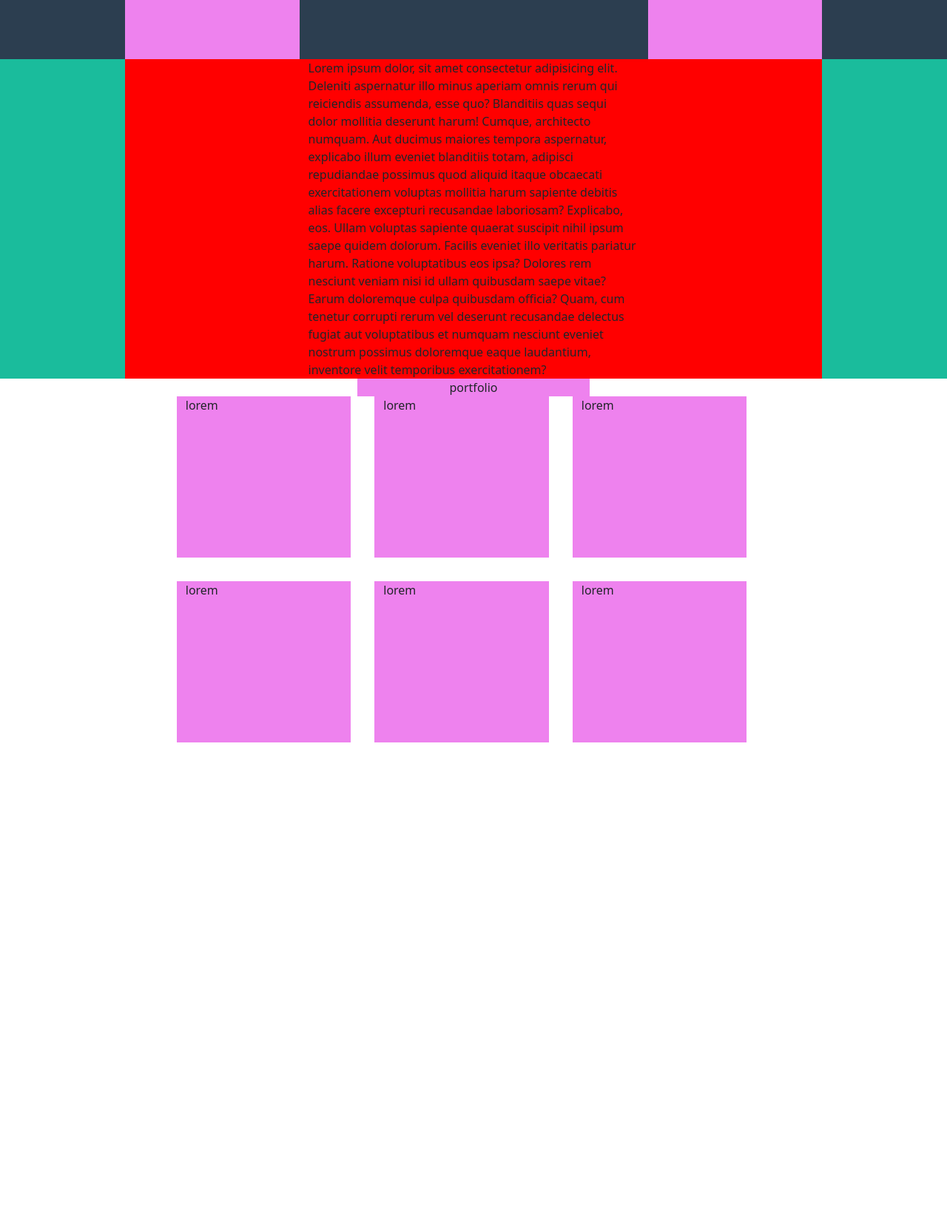
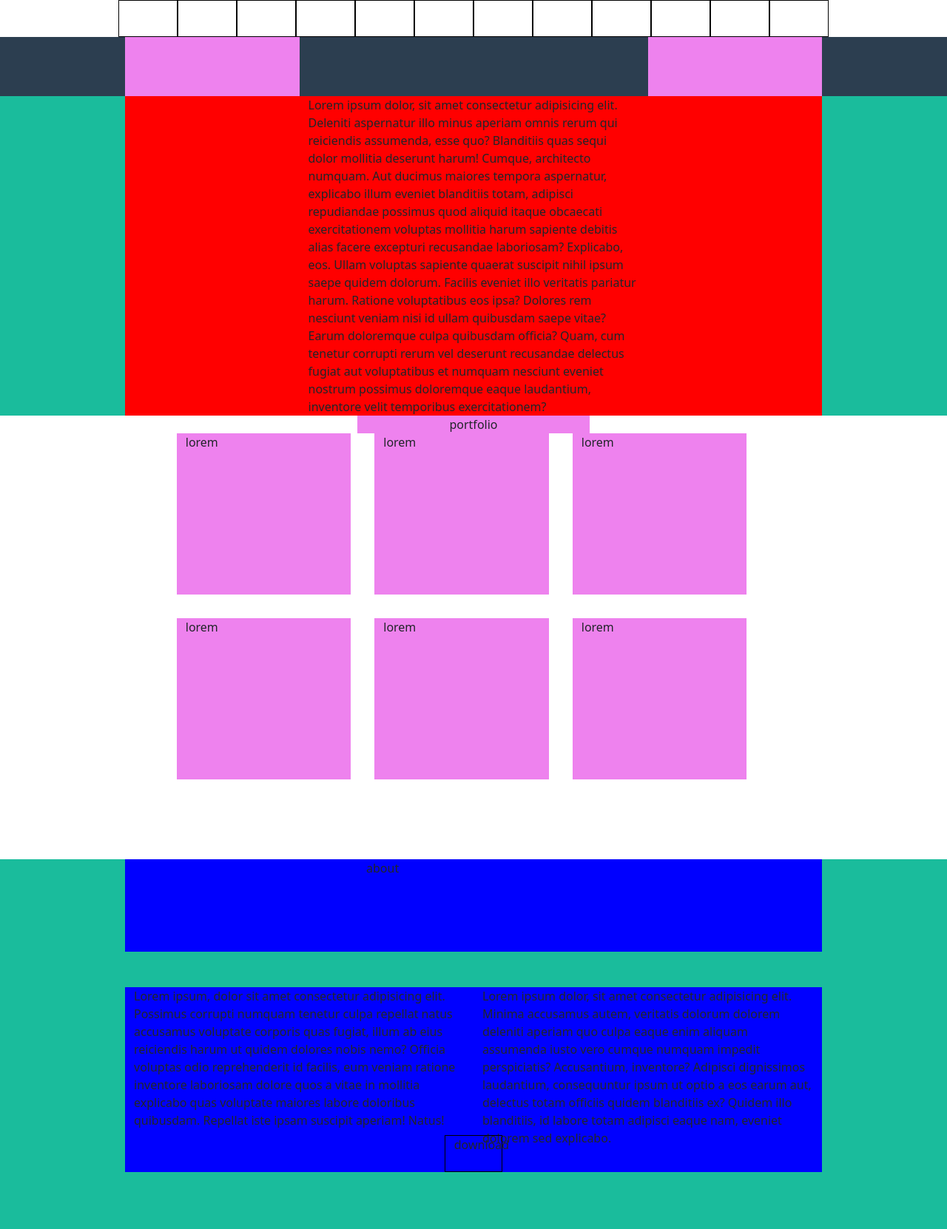
Before and after one commit to Frampolz/html-css-bootstrap-freelancer, a plain HTML site: page index.html in a window 1280 px wide. Shown: the whole page at 74% size. Before the commit the page ends 1112 px from the top, so only its background shows below. Drawn offline with nearby package versions, Linux system fonts and the light colour scheme.

Commit message:
add second section

```diff
--- a/css/style.css
+++ b/css/style.css
@@ -1,6 +1,16 @@
 :root {
     --bc-green: #1ABC9C;
     --bc-grey: #2c3e50;
+}
+
+.first_row {
+    display: flex;
+    justify-content: center;
+}
+
+.col-1 {
+    border: 1px solid black;
+    height: 50px;
 }
 
 /* common */
@@ -56,3 +66,7 @@
     margin-bottom: 2em;
 
 }
+
+.second_sec {
+    height: 500px;
+}
--- a/index.html
+++ b/index.html
@@ -12,6 +12,23 @@
     <title>Document</title>
 </head>
 <body>
+    <div class="first_row">
+        <div class="row w-75 ">
+            <div class="col-1"></div>
+            <div class="col-1"></div>
+            <div class="col-1"></div>
+            <div class="col-1"></div>
+            <div class="col-1"></div>
+            <div class="col-1"></div>
+            <div class="col-1"></div>
+            <div class="col-1"></div>
+            <div class="col-1"></div>
+            <div class="col-1"></div>
+            <div class="col-1"></div>
+            <div class="col-1"></div>
+        </div>
+
+    </div>
     <header>
         <div class="container-fluid pad-reset">
             <div class="container-fluid menu_bc justify-content-center flex">
@@ -49,7 +66,26 @@
                 <div class="col-3 col-color1 ">lorem</div>
             </div>
         </div>
-
+        <div class="container-fluid second_sec container_bc">
+            <div class="row w-75 h-25 mb-5 justify-content-center m-auto col_bc">
+                <div class="col-4">
+                    about
+                </div>
+            </div>
+            <div class="row w-75 h-25 justify-content-center m-auto col_bc">
+                <div class="col-6">
+                    Lorem ipsum, dolor sit amet consectetur adipisicing elit. Possimus corrupti numquam tenetur culpa repellat natus accusamus voluptate corporis quas fugiat, illum ab eius reiciendis harum ut quidem dolores nobis nemo?
+                    Officia voluptas odio reprehenderit id facilis, eum veniam ratione inventore laboriosam dolore quos a vitae in mollitia explicabo quas voluptate maiores labore doloribus quibusdam. Repellat iste ipsam suscipit aperiam! Natus!
+                </div>
+                <div class="col-6">
+                    Lorem ipsum dolor, sit amet consectetur adipisicing elit. Minima accusamus autem, veritatis dolorum dolorem deleniti aperiam quo culpa eaque enim aliquam assumenda iusto vero cumque numquam impedit perspiciatis? Accusantium, inventore?
+                    Adipisci dignissimos laudantium, consequuntur ipsum ut optio a eos earum aut, delectus totam officiis quidem blanditiis ex? Quidem illo blanditiis, id labore totam adipisci eaque nam, eveniet dolorem sed explicabo.
+                </div>
+            </div>
+            <div class="row w-75 h-25 mb-5 justify-content-center align-items-end m-auto col_bc">
+                <div class="col-1">download</div>
+            </div>
+        </div>
     </main>
 </body>
 </html>
```
